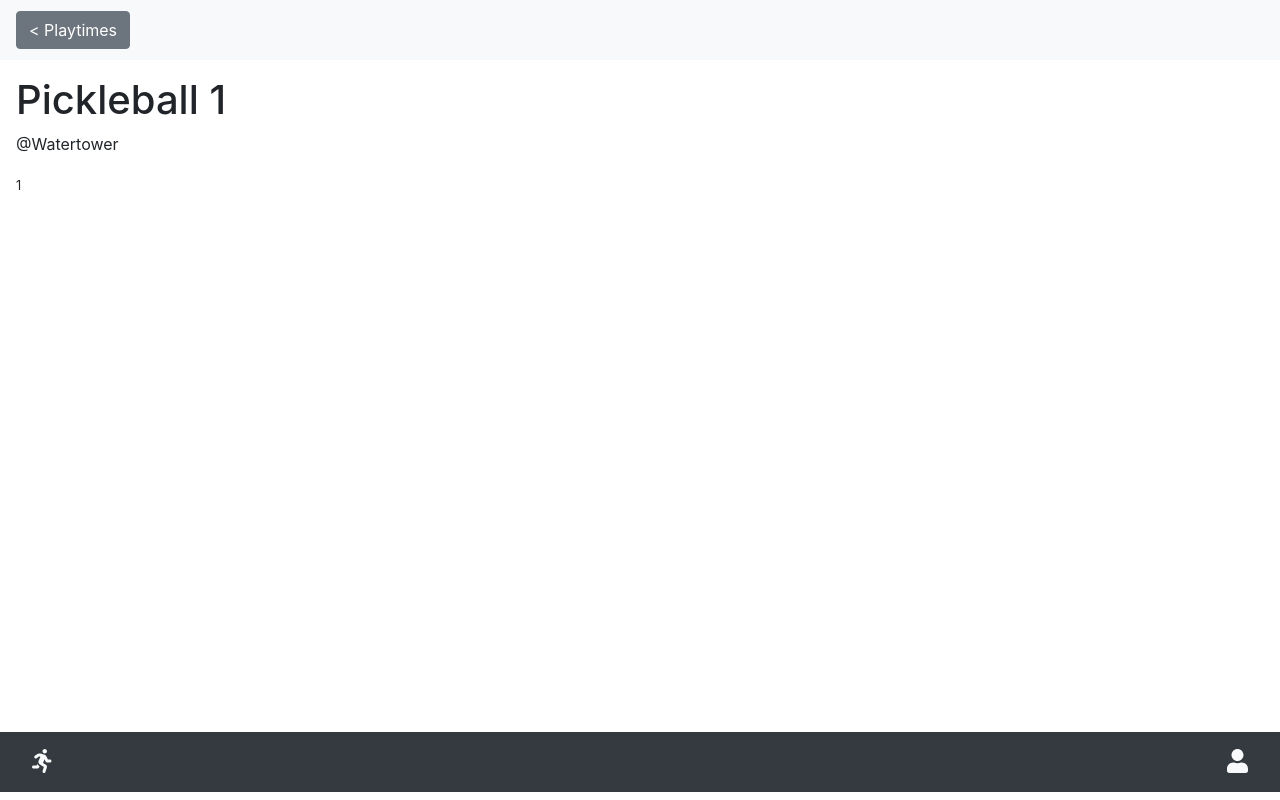
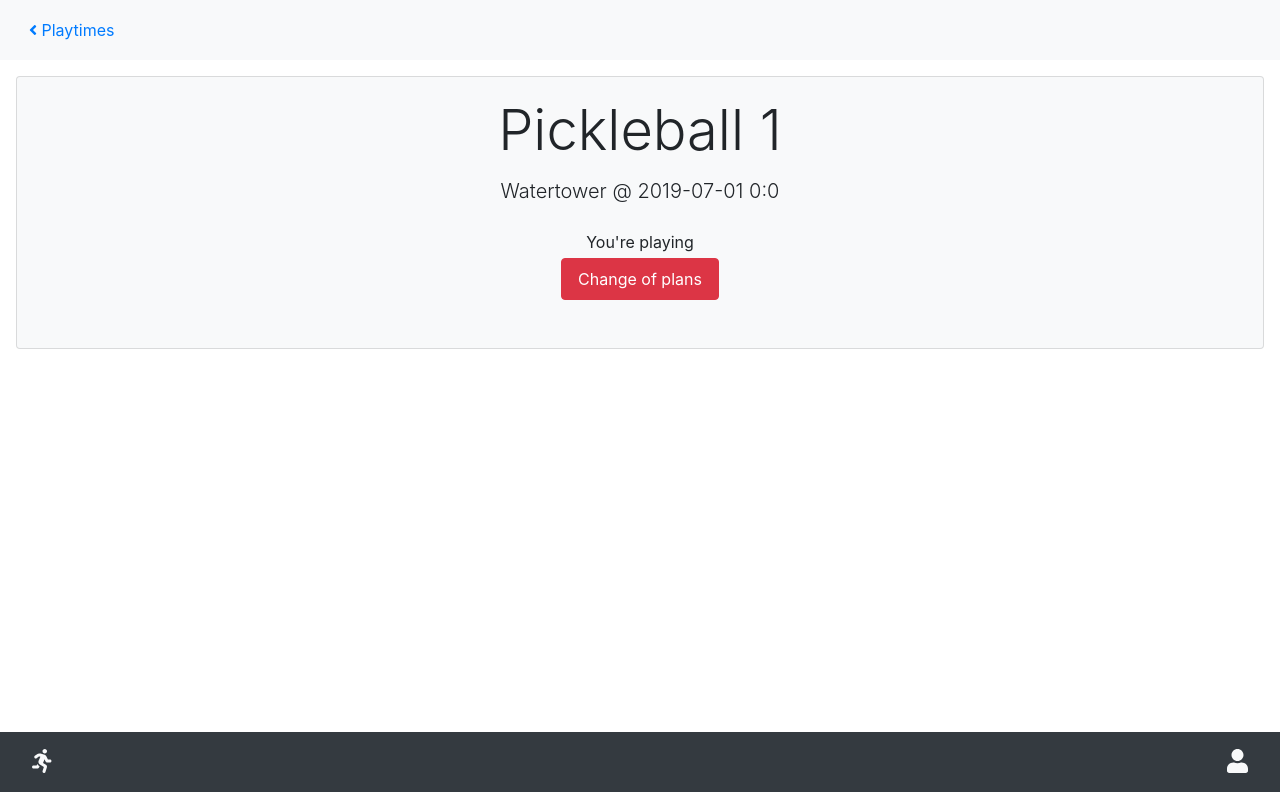
Before and after one commit to natedavisolds/awp-app, a React (Create React App) app: page /playtimes/1 in a window 1280 px wide. Built offline with nearby package versions, Linux system fonts and the light colour scheme.

Commit message:
Playtime Card for and changing plan UI

```diff
--- a/src/App.js
+++ b/src/App.js
@@ -13,10 +13,9 @@ import ProfileContainer from './Profile'
 
 import Navbar from './Site/Navbar'
 
-import { library } from '@fortawesome/fontawesome-svg-core'
-import { faSearch, faRunning, faUser } from '@fortawesome/free-solid-svg-icons'
+import {loadIconLibrary} from './IconLibrary'
 
-library.add(faSearch, faRunning, faUser)
+loadIconLibrary()
 
 const App = () =>
   <UserProvider>
--- /dev/null
+++ b/src/IconLibrary.js
@@ -0,0 +1,10 @@
+import { library } from '@fortawesome/fontawesome-svg-core'
+import { faSearch, faRunning, faUser, faAngleLeft} from '@fortawesome/free-solid-svg-icons'
+
+export const loadIconLibrary = () =>
+  library.add(
+    faSearch,
+    faRunning,
+    faUser,
+    faAngleLeft
+  )
--- a/src/Playtimes/PlaytimeContainer.js
+++ b/src/Playtimes/PlaytimeContainer.js
@@ -1,16 +1,8 @@
 import React, {useState, useEffect} from 'react'
 import {Link} from 'react-router-dom'
 import {PlaytimeConsumer} from '../PlaytimeContext'
-
-const PlaytimePane = ({playtime}) =>
-  <div className="pane p-3">
-
-    <h1>{playtime.title}</h1>
-    { playtime.location && <p>@{playtime.location}</p>}
-    { playtime.description && <div><p>{playtime.description}</p></div>}
-
-    <small>{playtime.id}</small>
-  </div>
+import PlaytimePane from './PlaytimePane'
+import { FontAwesomeIcon } from '@fortawesome/react-fontawesome';
 
 const PlaytimeContainer = ({match, allPlaytimes={}}) => {
   const [playtime, setPlaytime] = useState({})
@@ -22,7 +14,7 @@ const PlaytimeContainer = ({match, allPlaytimes={}}) => {
   return (
     <div>
       <div className="navbar bg-light pane-header">
-        <Link to="/playtimes" className="btn btn-secondary">&lt; Playtimes</Link>
+        <Link to="/playtimes" className="btn btn-link"><FontAwesomeIcon icon="angle-left" /> Playtimes</Link>
       </div>
       { playtime && <PlaytimePane playtime={playtime} /> }
     </div>
--- /dev/null
+++ b/src/Playtimes/PlaytimePane.js
@@ -0,0 +1,32 @@
+import React from 'react'
+
+const PlayCommited = () =>
+  <div className="p-2 nav nav-justified justify-content-center">
+    <p> You're playing
+    <button type="button" className="m-1 btn btn-danger nav-link nav-item">Change of plans</button>
+    </p>
+  </div>
+
+const PlayDecision = () =>
+  <div className="p-2 nav nav-justified justify-content-center">
+      <button type="button" className="m-1 btn btn-success nav-link nav-item">I'll Play</button>
+      <button type="button" className="m-1 btn btn-secondary nav-link nav-item">Sit out</button>
+  </div>
+
+const PlaytimePane = ({playtime}) =>
+  <div className="pane p-3">
+
+    <div className="card text-center bg-light">
+      <div className="card-body">
+        <p className="card-title display-4">{playtime.title}</p>
+        <p className="card-text lead">{playtime.location} @ {playtime.playAt }</p>
+        <PlayCommited />
+      </div>
+    </div>
+
+    {playtime.description && <p>{playtime.description}</p>}
+
+
+  </div>
+
+export default PlaytimePane
```
